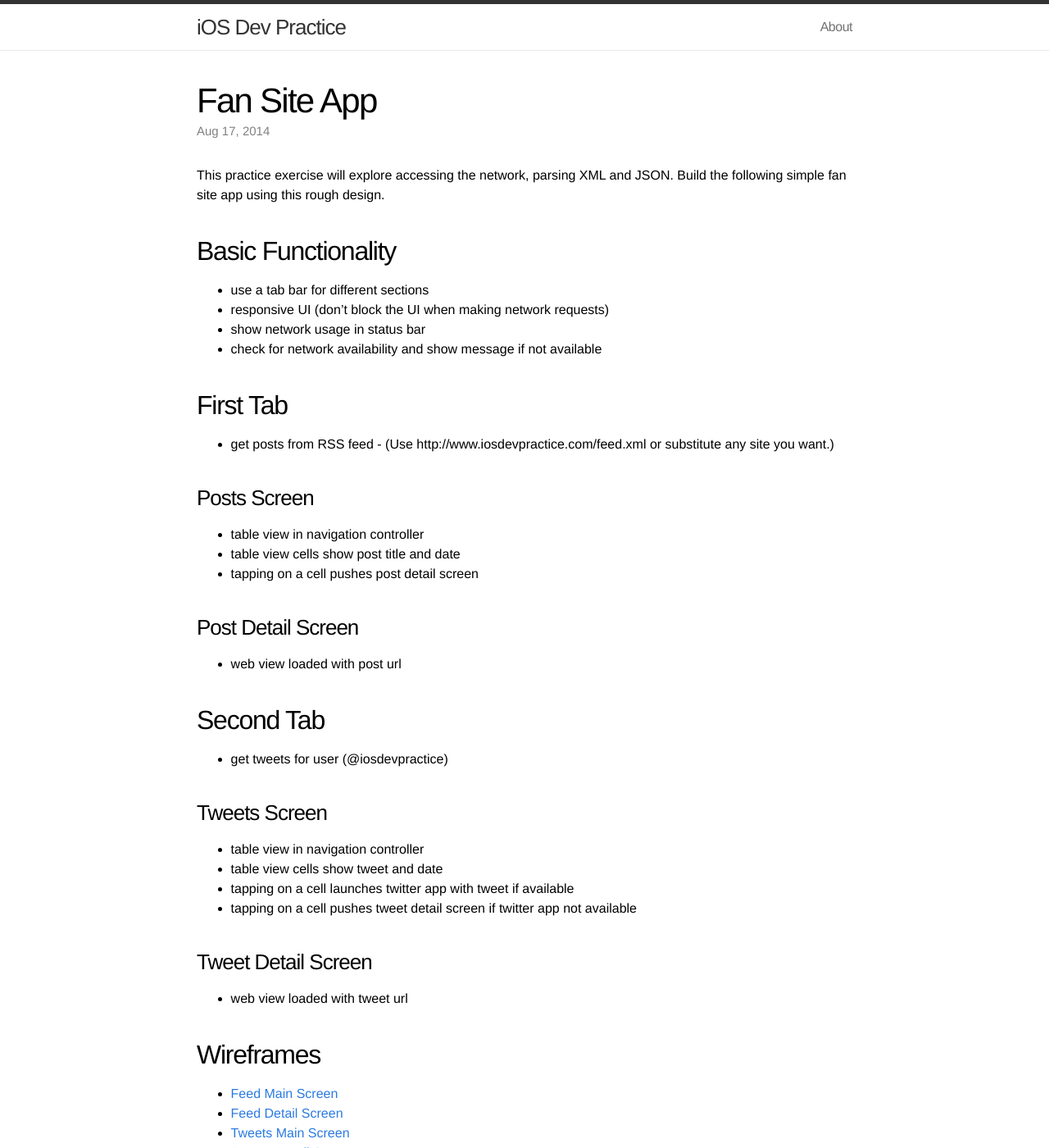
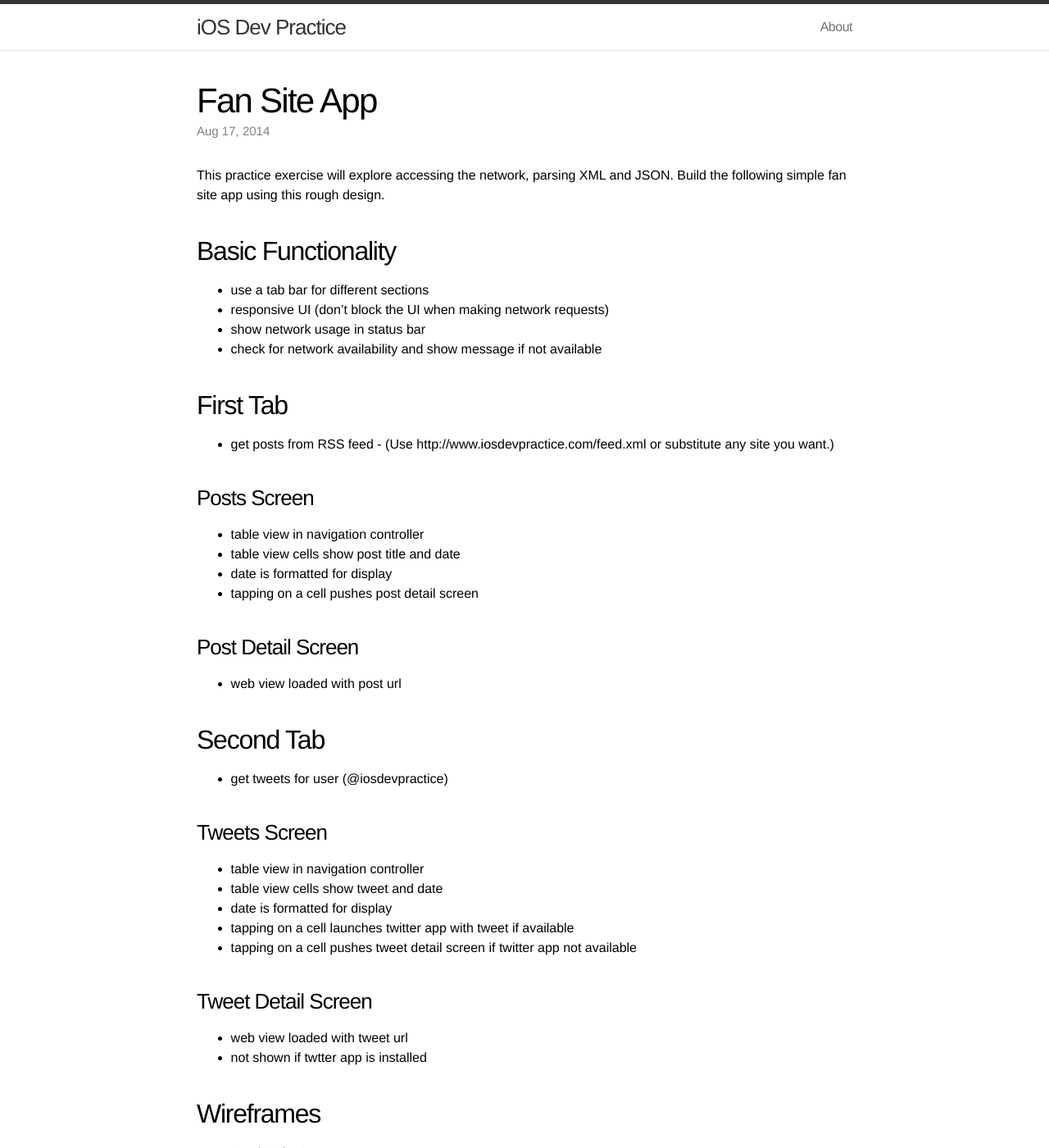
Before and after one commit to iosdevpractice/iosdevpractice.github.io, a Jekyll site: the page built from _posts/2014-08-17-fan-site-app.markdown, in a window 1280 px wide and 1400 px high. Shown: the whole window at 82% size. Built offline with Jekyll 4.4.1, drawn with Linux system fonts in a browser that asks for light colours; comment, search, counter and statistics services are not loaded.

Commit message:
add requirement to format dates for fan site app

```diff
--- a/_posts/2014-08-17-fan-site-app.markdown
+++ b/_posts/2014-08-17-fan-site-app.markdown
@@ -21,6 +21,7 @@ This practice exercise will explore accessing the network, parsing XML and JSON.
 ### Posts Screen
 * table view in navigation controller
 * table view cells show post title and date
+* date is formatted for display
 * tapping on a cell pushes post detail screen
 
 ### Post Detail Screen
@@ -33,12 +34,14 @@ This practice exercise will explore accessing the network, parsing XML and JSON.
 ### Tweets Screen
 * table view in navigation controller
 * table view cells show tweet and date
+* date is formatted for display
 * tapping on a cell launches twitter app with tweet if available
 * tapping on a cell pushes tweet detail screen if twitter app not
   available
 
 ### Tweet Detail Screen
 * web view loaded with tweet url
+* not shown if twtter app is installed
 
 ## Wireframes
 * [Feed Main Screen](/images/fan-site-feed-main.jpg)
```
